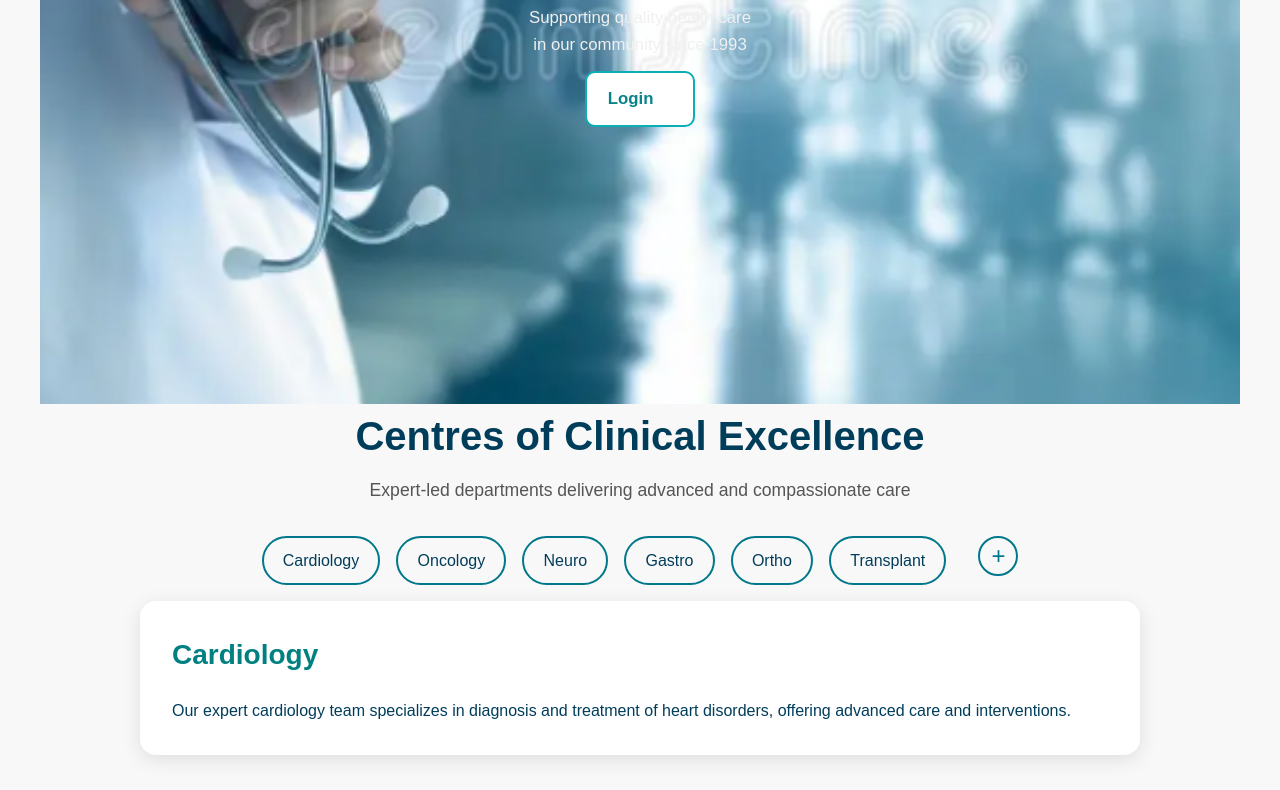
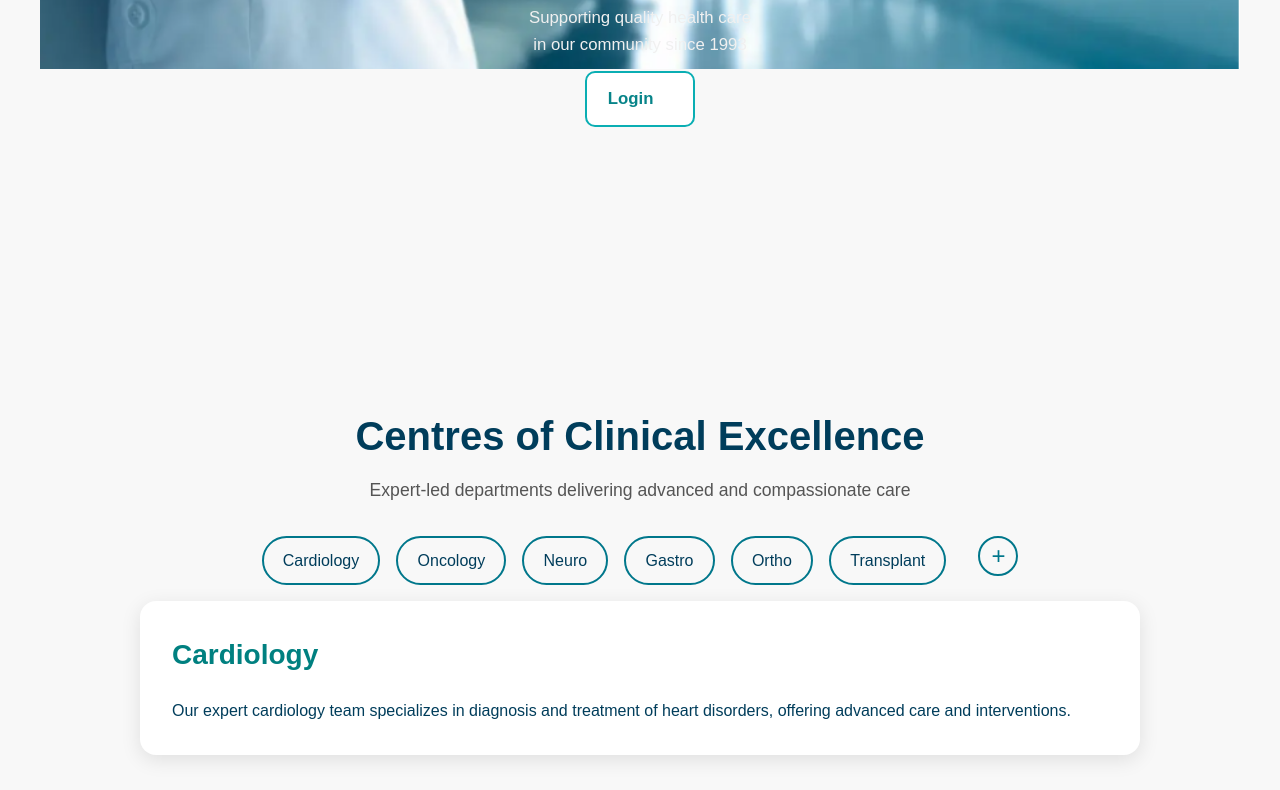
Before and after one commit to liviya7/novaMed, a plain HTML site: page index.html in a window 1280 px wide. Shown: the part 501-1291 px from the top of the page. Drawn offline with Linux system fonts and the light colour scheme.

Commit message:
third commit

```diff
--- a/css/style.css
+++ b/css/style.css
@@ -144,8 +144,8 @@ body {
   inset: 0;
   width: 100%;
   height: 100%;
-  object-fit: cover; /* fill viewport without bars */
-  object-position: center 35%;
+  object-fit: contain;
+  object-position: center top;
   z-index: 0;
 }
 
```
